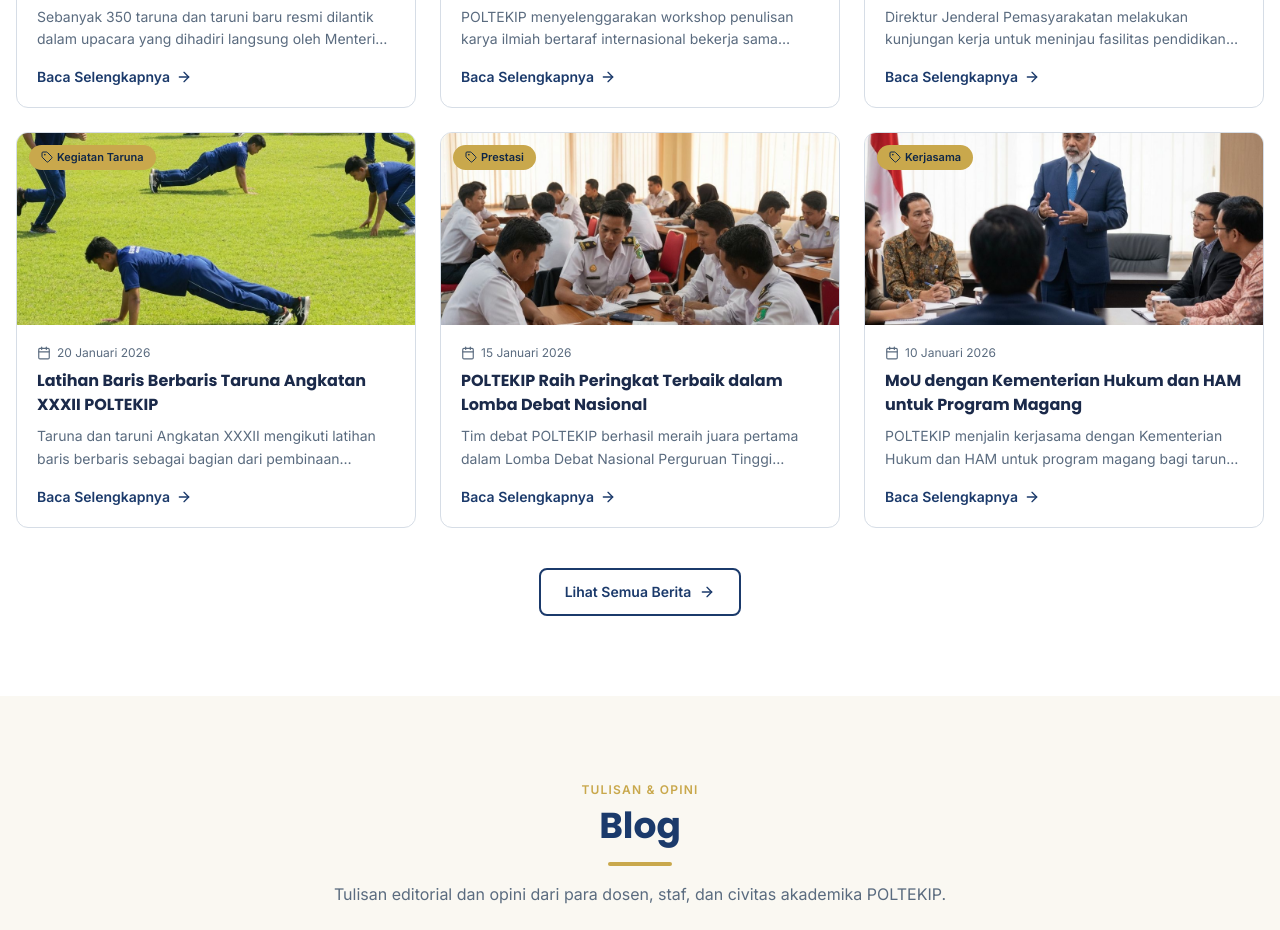
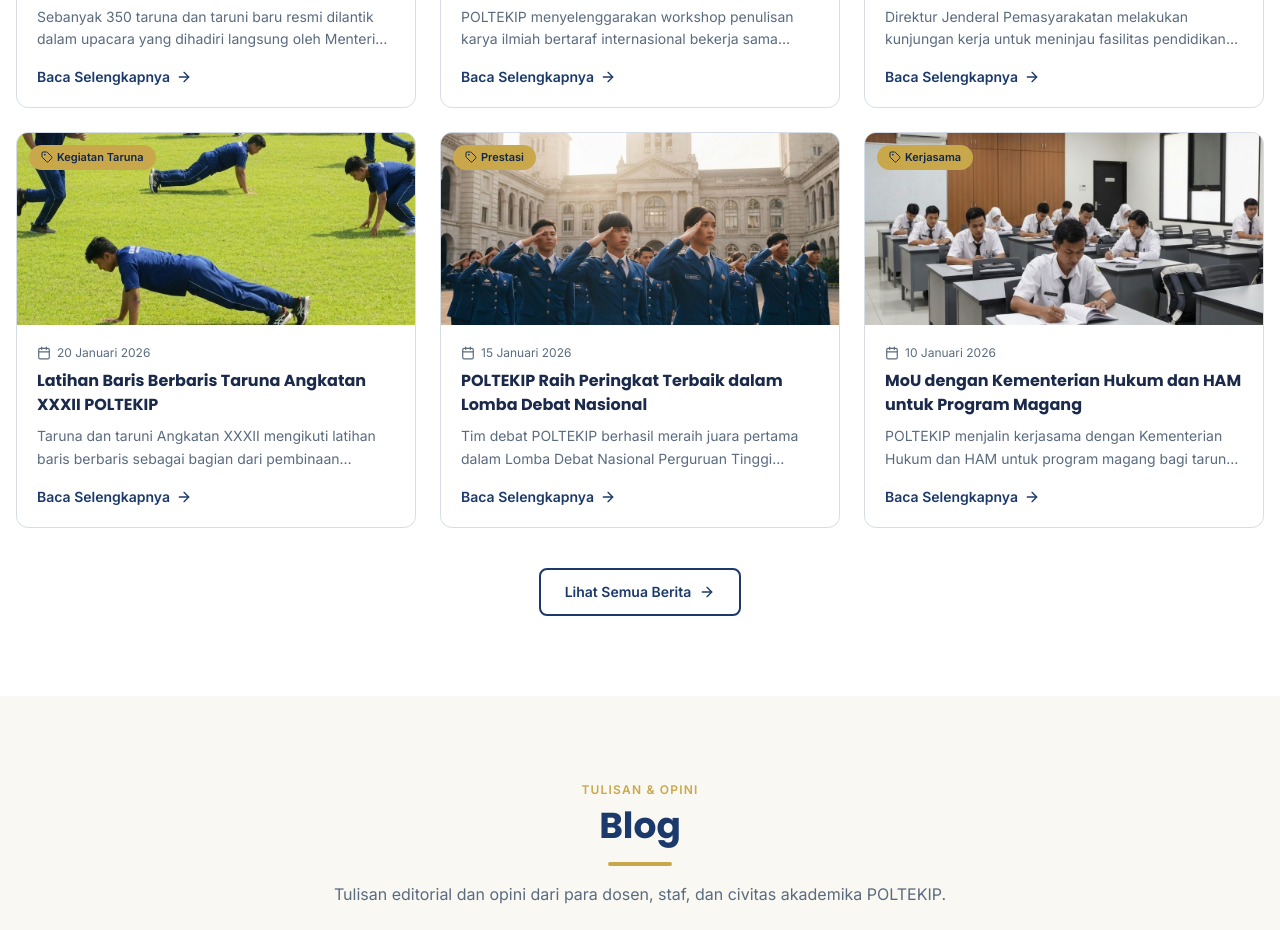
Before and after one commit to afdhika/poltek-imipas, a Next.js app: page / in a window 1280 px wide. Shown: the part 2860-3790 px from the top of the page. Built offline with nearby package versions, Linux system fonts and the light colour scheme.

Commit message:
Update image berita

```diff
--- a/components/news.tsx
+++ b/components/news.tsx
@@ -46,7 +46,7 @@ const articles = [
   },
   {
     id: 5,
-    image: "/images/news-2.jpg",
+    image: "/images/gallery-2.jpg",
     category: "Prestasi",
     date: "15 Januari 2026",
     title: "POLTEKIP Raih Peringkat Terbaik dalam Lomba Debat Nasional",
@@ -56,7 +56,7 @@ const articles = [
   },
   {
     id: 6,
-    image: "/images/news-3.jpg",
+    image: "/images/gallery-3.jpg",
     category: "Kerjasama",
     date: "10 Januari 2026",
     title: "MoU dengan Kementerian Hukum dan HAM untuk Program Magang",
```
